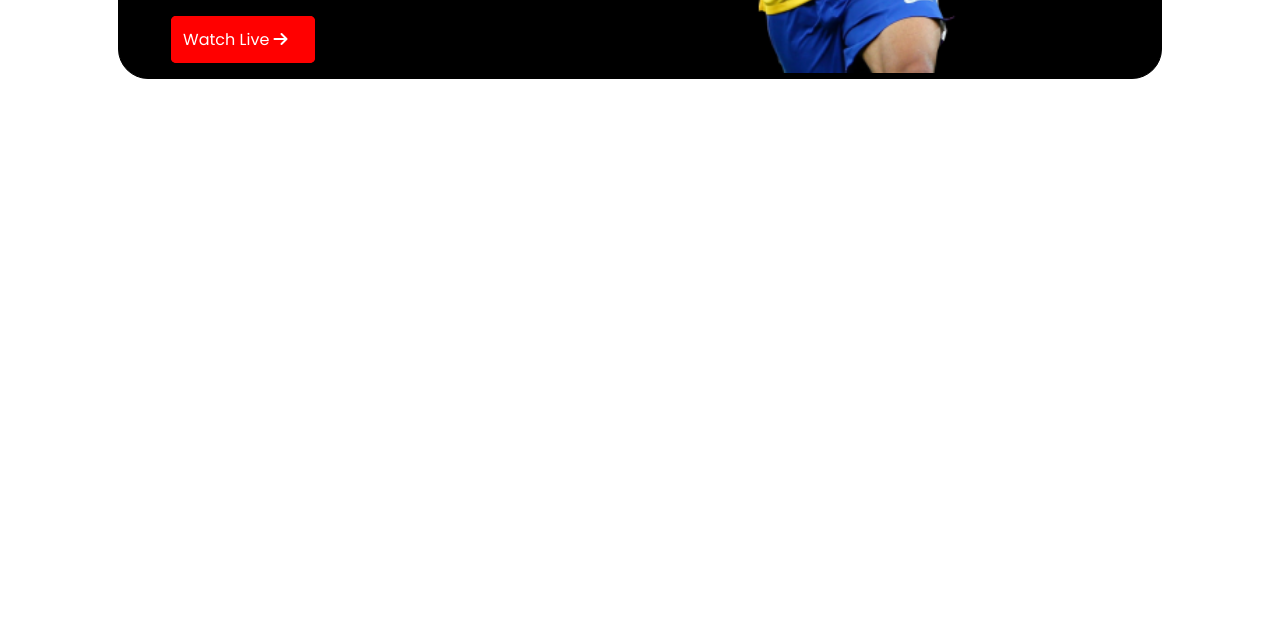
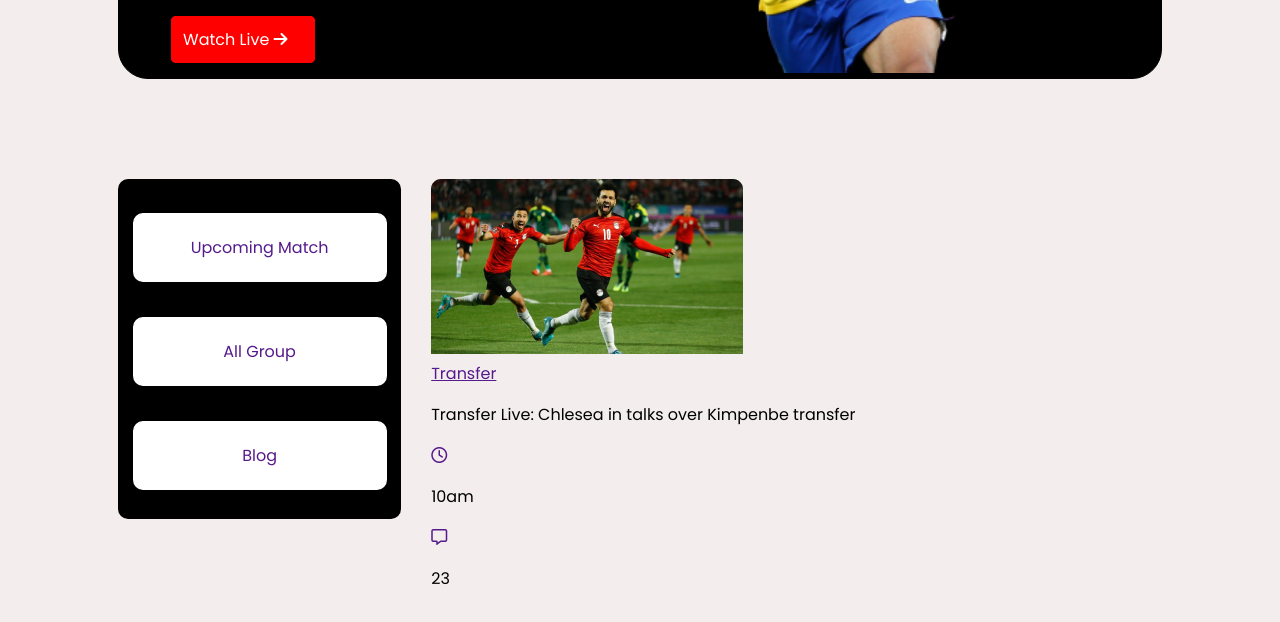
Before and after one commit to sourov2612/Football_match, a plain HTML site: page index.html in a window 1280 px wide. Shown: the part 468-1090 px from the top of the page. Before the commit the page ends 800 px from the top, so only its background shows below. Drawn offline with Linux system fonts and the light colour scheme.

Commit message:
side_manu_added

```diff
--- a/index.html
+++ b/index.html
@@ -25,6 +25,38 @@
             </div>
         </header>
 
+        <!---------------------
+             Body Section
+        ------------------------>
+
+        <section class="content">
+            <div class="manus">
+                <div class="manu">
+                    <a href="">Upcoming Match</a>
+                    <a href="">All Group</a>
+                    <a href="" class="blog">Blog</a>
+                </div>
+            </div>
+
+            <div class="newses">
+                <div class="news">
+                    <img src="images/Blog Image.png" alt="">
+                    <div class="news_content">
+                        <a href="">Transfer</a>
+                        <p>Transfer Live: Chlesea in talks over Kimpenbe transfer</p>
+                        <div class="content_foot">
+                            <a href=""><i class="fa-regular fa-clock"></i></a>
+                            <p>10am</p>
+                            <a href=""><i class="fa-regular fa-message"></i></a>
+                            <p>23</p>
+                        </div>
+                    </div>
+                </div>
+            </div>
+
+        </section>
+
+
     </main>
 
 
--- a/style.css
+++ b/style.css
@@ -1,5 +1,6 @@
 body{
     font-family: "Poppins", sans-serif;
+    background-color: #f3eded;
 }
 
 /*-----------------------
@@ -52,3 +53,51 @@ header img{
 .text{
     color: white;
 }
+
+
+
+  /*-----------------------
+  ------ Content Section ------
+  ------------------------ */
+
+
+  .content{
+    display: grid;
+    grid-template-columns: repeat(2, 30% 70%);
+    margin-top: 100px;
+  }
+
+  .manus{
+    margin-right: 30px;
+  }
+
+  .manu{
+    width: 100%;
+    height: 340px;
+    background-color: black;
+    border-radius: 10px;
+    display: flex;
+    justify-content: center;
+    align-items: center;
+    flex-direction: column;
+  }
+
+  .manu a{
+    border: 2px solid white;
+    background-color: white;
+    width: 220px;
+    border-radius: 10px;
+    margin-top: 20px;
+    margin-bottom: 15px;
+    padding: 20px 15px;
+    text-decoration: none;
+    text-align: center;
+  }
+  .manu a blog{
+    background-color: red;
+    color: rgb(240, 10, 10);
+  }
+
+  .newses{
+    margin
+  }
```
